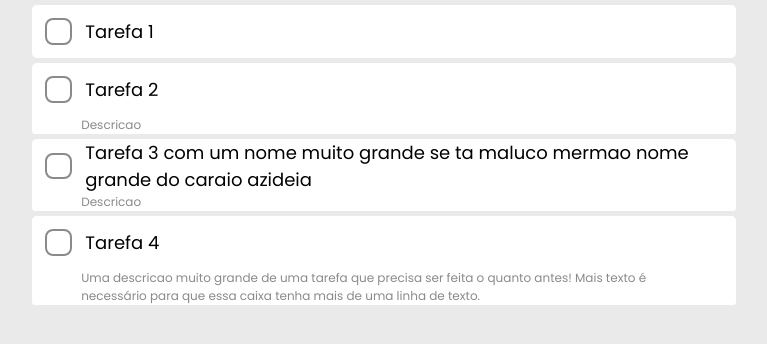
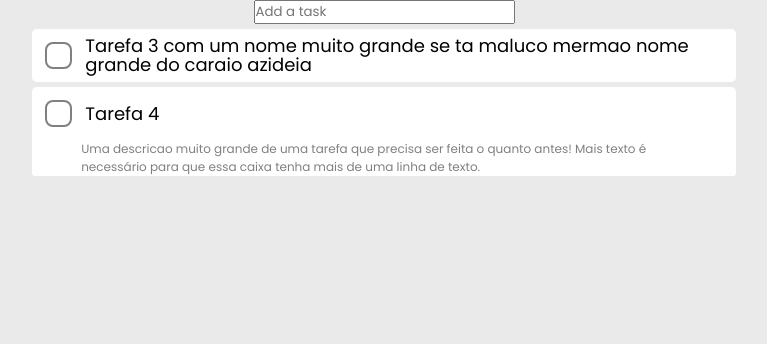
Before and after one commit to andrealvescorreia/todo-react, a React (Vite) app: page / in a window 1280 px wide. Shown: the top 344 px of the page, without its empty margins (256-1023 px from the left). Built offline with nearby package versions, Linux system fonts and the light colour scheme.

Commit message:
New Task - first steps

```diff
--- a/src/components/ToDoCard/styles.css
+++ b/src/components/ToDoCard/styles.css
@@ -4,6 +4,7 @@
     width: 55%;
     border-radius: 0.4em;
     margin-top: 0.4em;
+
 }
 
 .card-header {
@@ -13,6 +14,7 @@
 
 .task-name {
     font-weight: normal;
+    line-height: 110%;
 }
 
 .card-body {
--- a/src/pages/Home/index.jsx
+++ b/src/pages/Home/index.jsx
@@ -1,12 +1,55 @@
+import React, { useEffect, useState } from 'react'
 import { ToDoCard } from "../../components/ToDoCard"
 import './styles.css'
 export function Home() {
-  return (
-    <div className="home">
-        <ToDoCard name="Tarefa 1"></ToDoCard>
-        <ToDoCard name="Tarefa 2" description="Descricao"></ToDoCard>
-        <ToDoCard name="Tarefa 3 com um nome muito grande se ta maluco mermao nome grande do caraio azideia" description="Descricao"></ToDoCard>
-        <ToDoCard name="Tarefa 4" description="Uma descricao muito grande de uma tarefa que precisa ser feita o quanto antes! Mais texto é necessário para que essa caixa tenha mais de uma linha de texto."></ToDoCard>
-    </div>
+    const [tasks, setTasks] = useState([])
+    const [taskName, setTaskName] = useState('')
+
+    function handleNewTask(){
+        let newTask = {
+            name: taskName,
+            description: '',
+            completed: false,
+            timeOfInclusion: new Date().toLocaleDateString("pt-br", {
+                hour: '2-digit',
+                minute: '2-digit',
+                second: '2-digit',
+            }),
+        }
+        setTasks(previousState => [...previousState, newTask])
+    }
+
+    function handleKeyDown(e){
+        if (e.key === 'Enter') {
+          setTaskName(e.target.value);
+          handleNewTask()
+          e.target.value = ''
+        }
+      };
+
+    return (
+        <div className="home">
+            <input
+                type="text"
+                placeholder="Add a task"
+                onChange={e => setTaskName(e.target.value)}
+                onKeyDown={handleKeyDown}
+            />
+
+            <ToDoCard name="Tarefa 3 com um nome muito grande se ta maluco mermao nome grande do caraio azideia" description=""/>
+            <ToDoCard name="Tarefa 4" description="Uma descricao muito grande de uma tarefa que precisa ser feita o quanto antes! Mais texto é necessário para que essa caixa tenha mais de uma linha de texto."></ToDoCard>
+
+            {
+                tasks.map(task =>
+                    <ToDoCard
+                        key={task.timeOfInclusion}
+                        name={task.name}
+                        description={task.description}
+                        completed={task.completed}
+                    />
+                )
+            }
+
+        </div>
   )
 }
--- a/src/styles/global.css
+++ b/src/styles/global.css
@@ -8,7 +8,10 @@
 
 :root {
     --card-bg: white;
-    --darkgrey: #8a8a8a;
+
+    --darkgrey: #808080;
+    --mediumdarkgrey: #CACACA;
+    --mediumgrey: #DBDBDB;
     --lightgrey: #EAEAEA;
-    --mediumgrey: #DBDBDB;
+
 }
```
